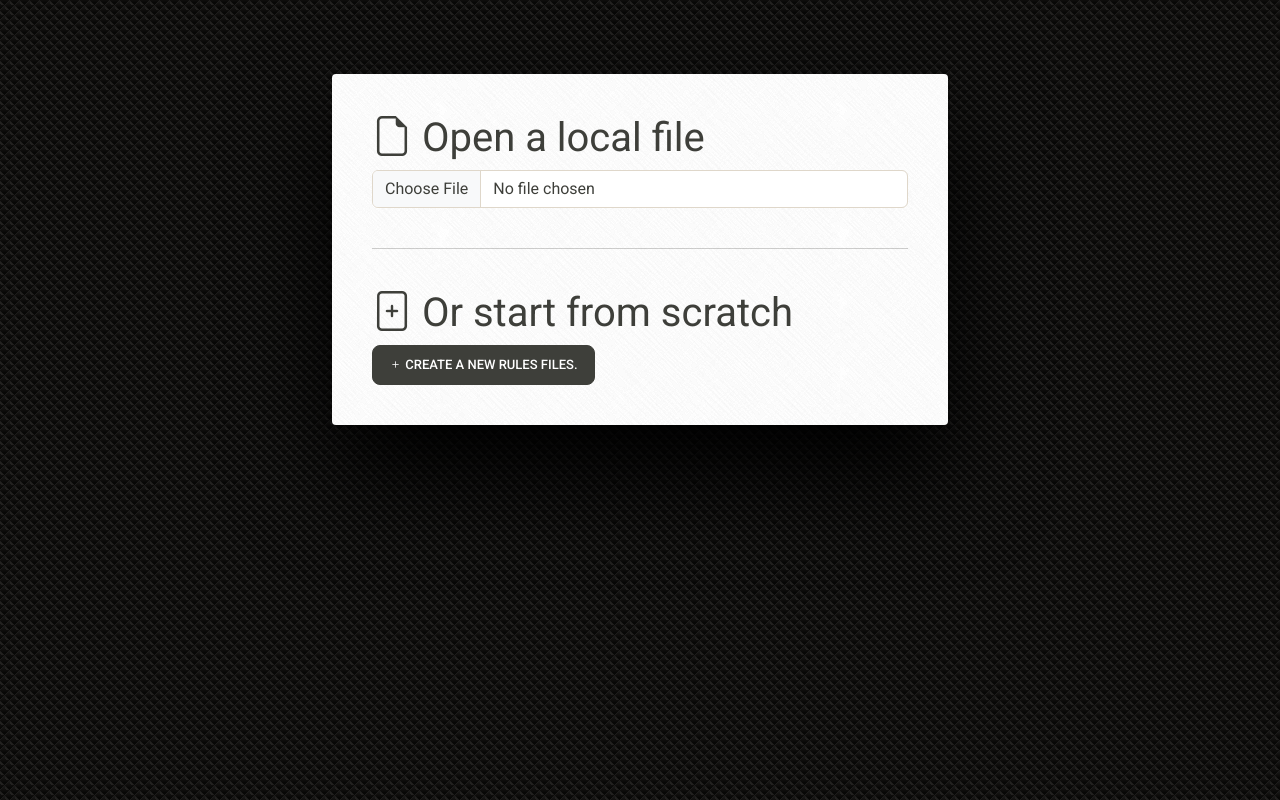
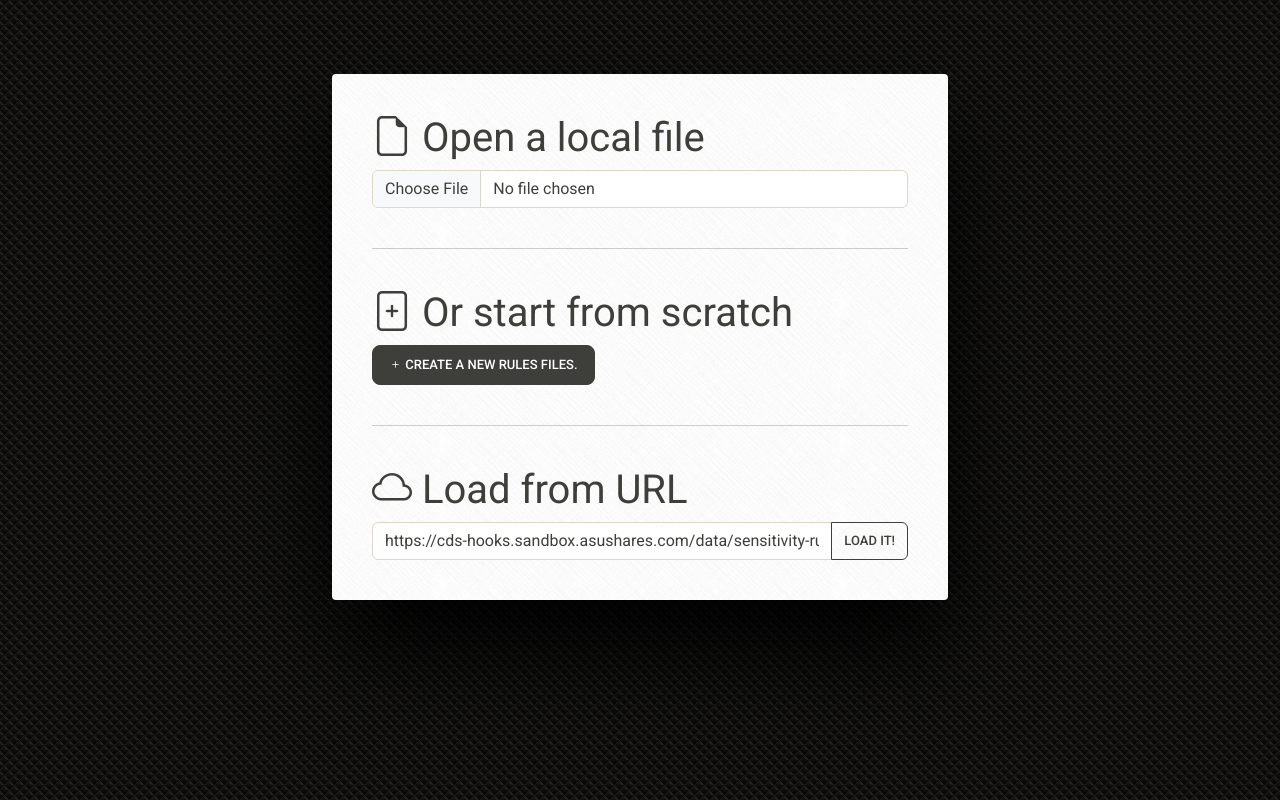
Before and after one commit to danielhmendoza01/rules, an Angular app: page / in a window 1280 px wide. Built offline with nearby package versions, Linux system fonts and the light colour scheme.

Commit message:
Remote URL loading

```diff
--- a/src/app/data.service.ts
+++ b/src/app/data.service.ts
@@ -5,6 +5,8 @@ import { HttpClient } from '@angular/common/http';
 import { BehaviorSubject } from 'rxjs';
 import { StatusService } from './status.service';
 import { RulesFile } from './models/rules_file';
+import { ToastService } from './toast.service';
+import { Router } from '@angular/router';
 
 @Injectable({
   providedIn: 'root'
@@ -16,7 +18,7 @@ export class DataService implements OnInit {
   public rules_file: BehaviorSubject<RulesFile | null> = new BehaviorSubject<RulesFile | null>(null);
 
 
-  constructor(protected http: HttpClient, protected statusService: StatusService) {
+  constructor(protected http: HttpClient, protected statusService: StatusService, protected toastService: ToastService, protected router: Router) {
     this.default_url = (window as any)['DEFAULT_RULES_FILE_URL'].toString();
     if (this.default_url && this.default_url.length > 0) {
       console.log("Default rules file URL provided. Will attempt to load: " + this.default_url);
@@ -32,11 +34,17 @@ export class DataService implements OnInit {
 
   loadFromUrl(url: string) {
     this.loading = true;
-    this.http.get<RulesFile>(url).subscribe(dd => {
-      this.loading = false;
-      this.statusService.updatePermissionsFor(dd);
-      this.rules_file.next(dd);
-      // this.router.navigate(['dashboard']);
+    this.http.get<RulesFile>(url).subscribe({
+      next: (rf => {
+        this.loading = false;
+        this.statusService.updatePermissionsFor(rf);
+        this.rules_file.next(rf);
+        this.toastService.showSuccessToast("File Loaded!", "Starting editor...");
+        this.router.navigate(['editor']);
+      }),
+      error: (e => {
+        this.toastService.showWarningToast("Couldn't load URL", "The remote rules file URL couldn't be loaded, sorry. Check the URL and your connectivity and try again.");
+      })
     });
     // this.rules_file = this.http.get<RulesFile>(url);
     // ?    return this.rules_file;
--- a/src/app/editor/editor.component.ts
+++ b/src/app/editor/editor.component.ts
@@ -54,6 +54,11 @@ export class EditorComponent extends BaseComponent {
           // When not null, the service has finished loading data
           this.rules_file = rf;
           // this.toastService.showSuccessToast("Document Loaded", "Your rules file has been loaded.")
+          let rule_id = this.route.snapshot.paramMap.get('id');
+          if(!rule_id && this.rules_file.rules.length >0) {
+
+            this.router.navigate(['editor', 'rules', this.rules_file.rules[0].id]);
+          }
         } else if (this.dataService.loading) {
           // Do nothing as the data service is probably downloading something
         } else {
--- a/src/app/open/open.component.html
+++ b/src/app/open/open.component.html
@@ -1,8 +1,8 @@
-<div id="open" class="container-fluid mt-4" >
+<div id="open" class="container-fluid mt-4">
     <div class="row justify-content-center">
         <div class="col-sm-6">
             <div id="logo"></div>
-            <div id="loader" class="" >
+            <div id="loader" class="">
                 <form class="form">
                     <h1><span class="bi bi-file-earmark"></span> Open a local file
                     </h1>
@@ -11,24 +11,27 @@
                         <input class="form-control" type="file" accept=".json" (change)="openFile($event)" />
                     </div>
                 </form>
-                <br/>
+                <br />
                 <hr />
-                <br/>
+                <br />
                 <div>
-                    <h1><span class="bi bi-file-plus"></span> Or start from scratch</h1><button class="btn btn-lg btn-dark" (click)="createFromTemplate()"><span
-                            class="bi bi-plus"></span> Create a new rules files.</button>
+                    <h1><span class="bi bi-file-plus"></span> Or start from scratch</h1><button
+                        class="btn btn-lg btn-dark" (click)="createFromTemplate()"><span class="bi bi-plus"></span>
+                        Create a new rules files.</button>
                 </div>
-                <!-- <div class="text-center mb-6">
+                <br />
+                <hr />
+                <br />
+                <div class="mb-6">
                     <h1><span class="bi bi-cloud"></span> Load from URL</h1>
                     <div class="row">
                         <div class="col-sm-9 input-group">
-                            <input class="form-control" name="remote_url" type="text" [(ngModel)]="remoteUrl" placeholder="http://example.com/rules.json" />
+                            <input class="form-control" name="remote_url" type="text" [(ngModel)]="remoteUrl" />
                             <button class="btn btn-outline-dark" (click)="loadRemoteUrl()">Load it!</button>
                         </div>
-                        <div class="col-sm-12"><i>Works "inside the firewall"!</i></div>
+                        <!-- <div class="col-sm-12"><i>Works "inside the firewall"!</i></div> -->
                     </div>
                 </div>
-                <hr /> -->
             </div>
         </div>
     </div>
--- a/src/app/open/open.component.ts
+++ b/src/app/open/open.component.ts
@@ -10,17 +10,20 @@ import { HttpClient, HttpClientModule } from '@angular/common/http';
 import { CommonModule } from '@angular/common';
 
 import * as uuid from 'uuid';
+import { FormsModule } from '@angular/forms';
 
 @Component({
   selector: 'app-open',
   standalone: true,
-  imports: [CommonModule],
+  imports: [CommonModule, FormsModule],
   templateUrl: './open.component.html',
   styleUrl: './open.component.scss'
 })
 export class OpenComponent implements OnInit {
 
-  remoteUrl: string | null = null;
+  static DEFAULT_REMOTE_URL = 'https://cds-hooks.sandbox.asushares.com/data/sensitivity-rules.json';
+
+  remoteUrl: string = OpenComponent.DEFAULT_REMOTE_URL;
   originalContent: RulesFile | null = null;
   originalFileName: string | null = null;
 
@@ -58,6 +61,7 @@ export class OpenComponent implements OnInit {
   }
 
   loadRemoteFile(url: string) {
+
     let obs = this.dataService.loadFromUrl(url);
     // obs.subscribe((raw) => {
     //   console.log('Downloaded raw remote file from: ' + url);
@@ -66,7 +70,7 @@ export class OpenComponent implements OnInit {
   }
 
   reset() {
-    this.remoteUrl = null;
+    this.remoteUrl = OpenComponent.DEFAULT_REMOTE_URL;
     this.originalContent = null;
     this.originalFileName = null;
   }
--- a/src/app/toaster/toaster.component.scss
+++ b/src/app/toaster/toaster.component.scss
@@ -0,0 +1,3 @@
+.toaster {
+    z-index: 1000;
+}
```
